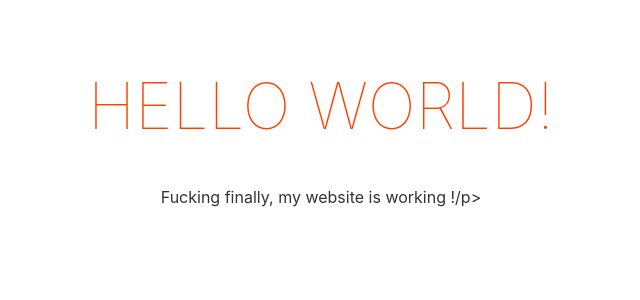
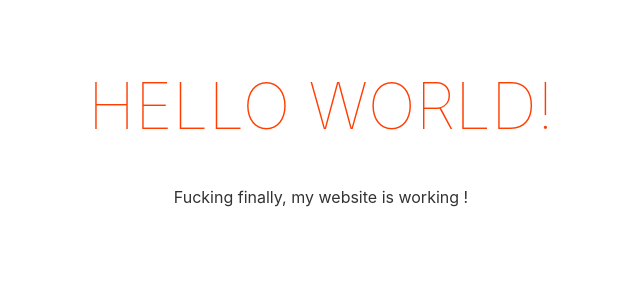
Before and after one commit to Pebloop/pebloop.dev, a Svelte app: page / in a window 1280 px wide. Shown: the top 300 px of the page, without its empty margins (319-959 px from the left). Built offline with nearby package versions, Linux system fonts and the light colour scheme.

Commit message:
Fix git hook

```diff
--- a/src/App.svelte
+++ b/src/App.svelte
@@ -4,7 +4,7 @@
 
 <main>
 	<h1>Hello {name}!</h1>
-	<p>Fucking finally, my website is working !/p>
+	<p>Fucking finally, my website is working !</p>
 </main>
 
 <style>
```
